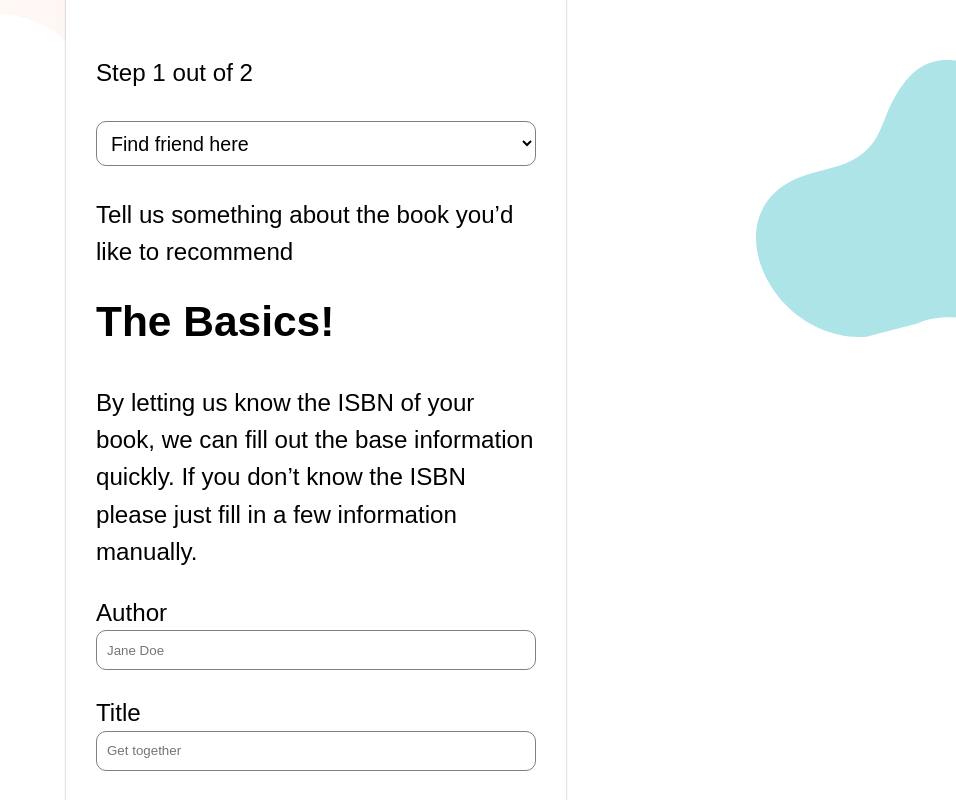
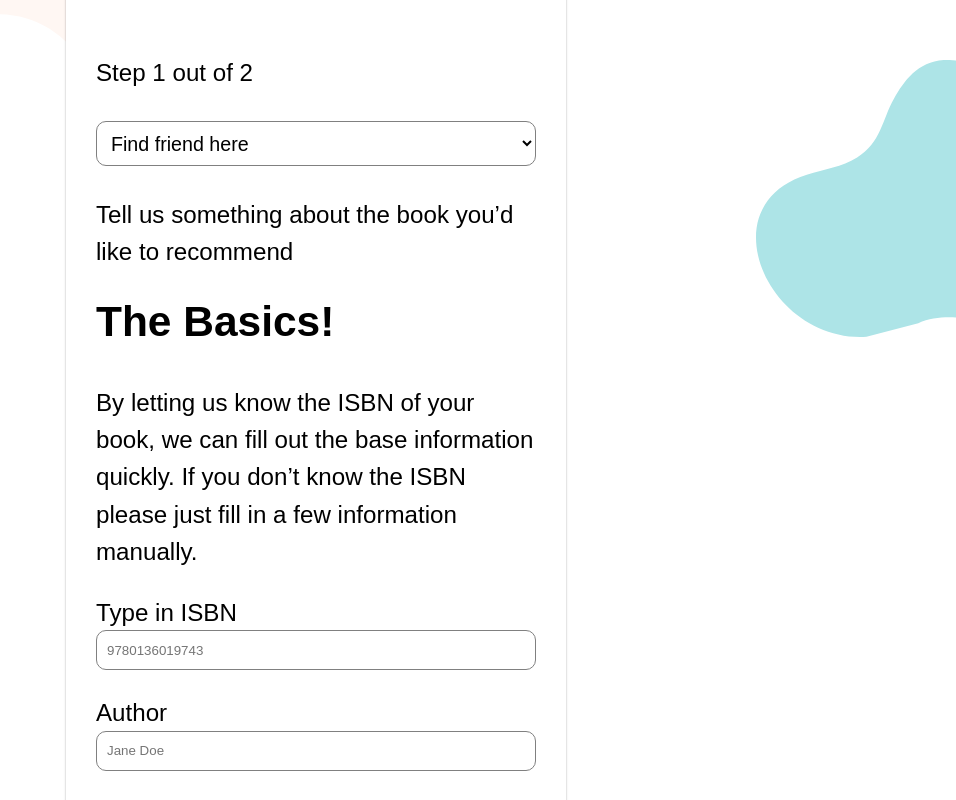
Before and after one commit to JPrueger/bookmark_components, a Vue app: page /suggest-book-step-1 in a window 1280 px wide. Shown: the part 500-1300 px from the top of the page, without its empty margins (324-1280 px from the left). Built offline with nearby package versions, Linux system fonts and the light colour scheme.

Commit message:
Suggest book (Step 1) saved in local storage

```diff
--- a/src/components/Card/Card.vue
+++ b/src/components/Card/Card.vue
@@ -1,6 +1,4 @@
 <template>
-    <div class="all_cards">
-
     <div class="card">
 
         <div class="shadow">
@@ -11,6 +9,7 @@
 
                 <p class="card-booktitle">{{suggestion.title}}</p>
                 <p class="card-author">{{suggestion.author}}</p>
+                <p class="card-isbn">ISBN: {{suggestion.isbn}}</p>
                 <p class="card-headline">Nina's fast three</p>
                 <p class="card-content">surprising, loud, intense</p>
 
@@ -22,8 +21,6 @@
                     <p>Hi Lisa! When I read the book I totally thought about you, and I am pretty sure you’d like it. It takes place in the South of England in 1960. It is about getting to know your neighbors and inviting them to a get together in the upper district of St. Kilda. Definitely worth a read!
                     </p>
                 </div>
-                </div>
-
             </div>
 
         </div>
@@ -60,9 +57,10 @@
                     }
                 });
                 }
+            },
+        },
     }
-        }
-    }
+
 </script>
 
 <style lang="scss">
@@ -104,6 +102,12 @@
     .card-author {
         font-weight: 400;
         margin-bottom: $biggerMarginBottom;
+    }
+
+    .card-isbn {
+        font-size: 18px;
+        color: gray;
+        margin-bottom: 15px;
     }
 
     .card-content {
--- a/src/components/MyBookmarksSuggestions.vue
+++ b/src/components/MyBookmarksSuggestions.vue
@@ -22,28 +22,69 @@
       </select>
     </form>
 
-    <Card
-      v-for="suggestion in suggestions"
-      v-bind:key="suggestion.id"
-      v-bind:suggestion="suggestion"
-    ></Card>
+    <div class="wrapper_cards">
+      <Card
+        v-for="suggestion in suggestions"
+        v-bind:key="suggestion.id"
+        v-bind:suggestion="suggestion"
+      />
+    </div>
 
   </div>
 </template>
 
 <script>
   import Card from '@/components/Card/Card.vue'
+  import postDataService from '@/services/postDataService';
 
   export default {
     name: 'MyBookmarksSuggestions',
 
-    // data: () => ({
-    //   suggestions: [],
-    // }),
+    data: () => ({
+      newSuggestion: {
+          author:'',
+          title: '',
+      },
+      suggestions: [],
+    }),
 
     components: {
-        Card
+      Card
     },
+
+    methods: {
+      createSuggestion: function(e) {
+        e.preventDefault();
+
+        postDataService.store(this.newSuggestion)
+          .then((newSuggestionList) => {
+            this.suggestions = newSuggestionList;
+          });
+        this.newSuggestion = {
+          author: '',
+          title: '',
+        };
+      }
+    },
+
+    created() {
+      postDataService.index()
+
+      .then((allSuggestions) => {
+        this.suggestions = allSuggestions;
+      });
+    }
 
   }
 </script>
+
+<style lang="scss">
+
+  .wrapper_cards {
+    display: flex;
+    flex-wrap: wrap;
+    flex-basis: 30%;
+    justify-content: space-between;
+  }
+
+</style>
--- a/src/views/Mybookmarks.vue
+++ b/src/views/Mybookmarks.vue
@@ -20,7 +20,6 @@
 <script>
   import MyBookmarksSuggestions from '@/components/MyBookmarksSuggestions.vue'
   import Searchbar from '@/components/Searchbar.vue'
-  // import SuggestBook_Step1 from '@/views/SuggestBook_Step1.vue'
 
   export default {
     name: 'MyBookmarks',
--- a/src/views/SuggestBook_Step1.vue
+++ b/src/views/SuggestBook_Step1.vue
@@ -8,8 +8,7 @@
 
             <p>Step 1 out of 2</p>
 
-            <!-- VueJS -->
-            <form action="google.com" v-on:submit="createSuggestion">
+            <form action="#" v-on:submit="createSuggestion">
 
                 <select name="find_friend" class="find_friend">
                     <option value="" selected disabled hidden>Find friend here</option>
@@ -25,19 +24,17 @@
                 <p>By letting us know the ISBN of your book, we can fill out the base information quickly. If you don’t know the ISBN please just fill in a few information manually.
                 </p>
 
-                <!-- <div>
+                <div>
                     <label for="isbn">Type in ISBN</label> <br>
-                    <input class="input" id="isbn" type="text" name="isbn" placeholder="9780136019743">
-                </div> -->
+                    <input class="input" v-model="newSuggestion.isbn" id="isbn" type="text" name="isbn" placeholder="9780136019743">
+                </div>
 
                 <div>
-                    <!-- VueJS -->
                     <label for="author">Author</label> <br>
                     <input class="input" v-model="newSuggestion.author" id="author" type="text" name="author" placeholder="Jane Doe">
                 </div>
 
                 <div>
-                    <!-- VueJS -->
                     <label for="title">Title</label> <br>
                     <input class="input" v-model="newSuggestion.title" id="title" type="text" name="title" placeholder="Get together">
                 </div>
@@ -56,8 +53,6 @@
 </template>
 
 <script>
-    // import ButtonSubmit from '@/components/Button/ButtonSubmit.vue'
-    // import ButtonCancel from '@/components/Button/ButtonCancel.vue'
 
     import postDataService from '@/services/postDataService';
 
@@ -67,21 +62,23 @@
             newSuggestion: {
                 author:'',
                 title: '',
+                isbn: '',
             },
             suggestions: [],
         }),
-        components: {
-            // ButtonSubmit,
-            // ButtonCancel
+
+        props: {
+            suggestion: Object,
         },
+
         methods: {
             createSuggestion: function(e) {
                 e.preventDefault();
 
                 postDataService.store(this.newSuggestion)
-                                .then((newSuggestionList) => {
-                                    this.suggestions = newSuggestionList;
-                                });
+                    .then((newSuggestionList) => {
+                        this.suggestions = newSuggestionList;
+                    });
                 this.newSuggestion = {
                     author: '',
                     title: '',
```
Lines whose indentation alone changed are shown as unchanged.
